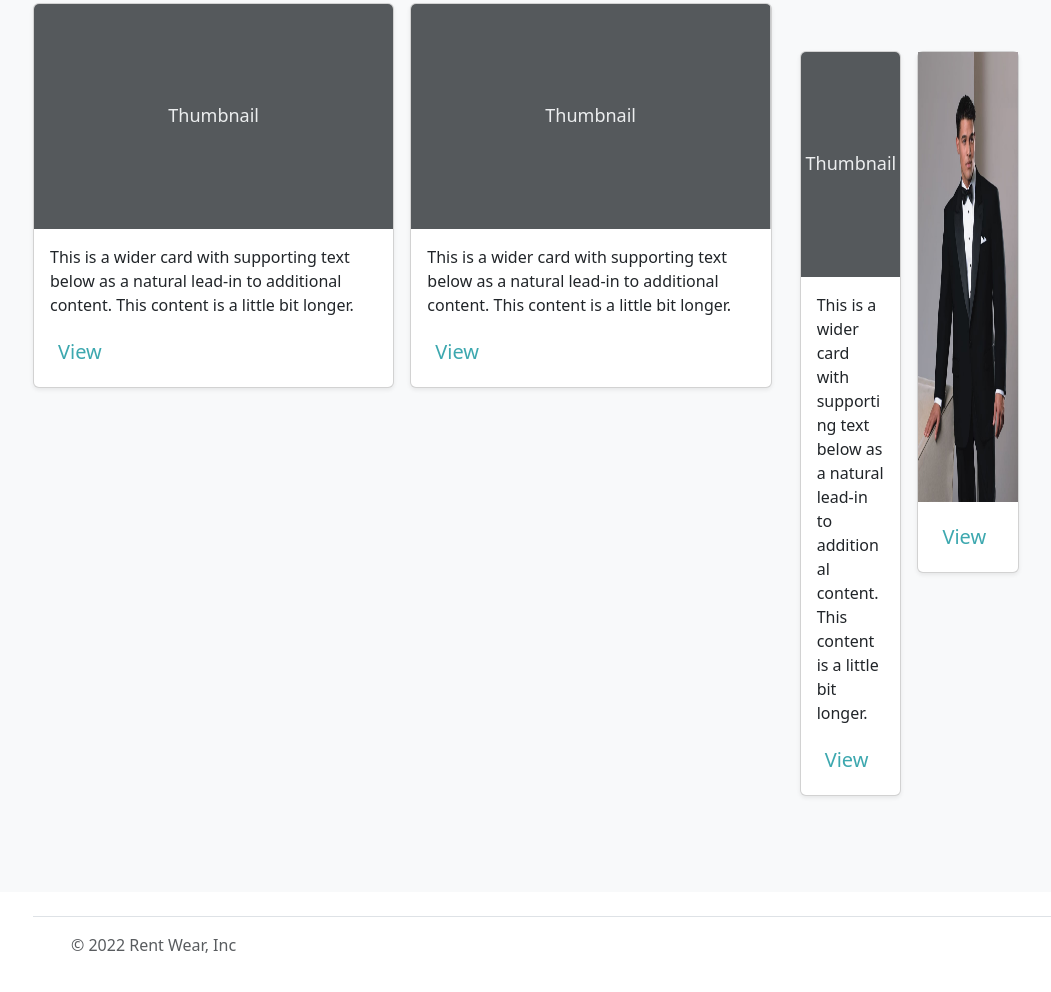
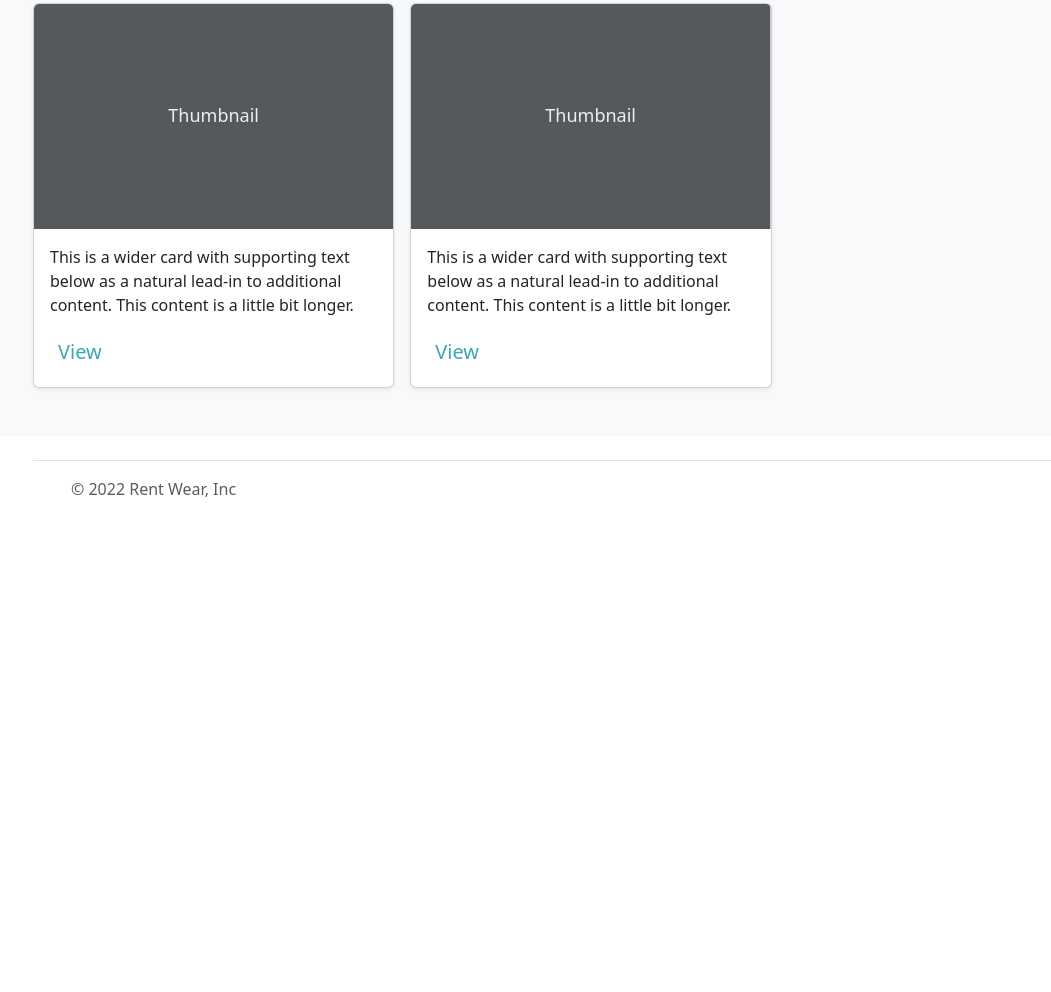
Before and after one commit to KamarynR/RentWear, a plain HTML site: page Shop.html in a window 1280 px wide. Shown: the part 2836-3828 px from the top of the page, without its empty margins (49-1100 px from the left). After the commit the page ends 3377 px from the top, so only its background shows below. Drawn offline with nearby package versions, Linux system fonts and the light colour scheme.

Commit message:
Update Shop.html

```diff
--- a/Shop.html
+++ b/Shop.html
@@ -300,37 +300,7 @@
                     </div>
                   </div>
                 </div>
-                <div class="album py-5 bg-light">
-                    <div class="container">
 
-                      <div class="row row-cols-1 row-cols-sm-2 row-cols-md-3 g-3">
-                        <div class="col">
-                          <div class="card shadow-sm">
-                            <svg class="bd-placeholder-img card-img-top" width="100%" height="225" xmlns="http://www.w3.org/2000/svg" role="img" aria-label="Placeholder: Thumbnail" preserveAspectRatio="xMidYMid slice" focusable="false"><title>Placeholder</title><rect width="100%" height="100%" fill="#55595c"/><text x="50%" y="50%" fill="#eceeef" dy=".3em">Thumbnail</text></svg>
-
-                            <div class="card-body">
-                              <p class="card-text">This is a wider card with supporting text below as a natural lead-in to additional content. This content is a little bit longer.</p>
-                              <div class="d-flex justify-content-between align-items-center">
-                                <div class="btn-group">
-                                  <button type="button" class="btn btn-sm btn-outline-secondary">View</button>
-                                </div>
-                              </div>
-                            </div>
-                          </div>
-                        </div>
-                        <div class="col">
-                          <div class="card shadow-sm">
-                            <img src="ninthfit.jpg"  width="100%" height="450" xmlns="http://www.w3.org/2000/svg" role="img" aria-label="Placeholder: Thumbnail" preserveAspectRatio="xMidYMid slice" focusable="false"><title>Placeholder</title><rect width="100%" height="100%" fill="#55595c"/><text x="50%" y="50%" fill="#eceeef" dy=".3em">
-
-                            <div class="card-body">
-                              <div class="d-flex justify-content-between align-items-center">
-                                <div class="btn-group">
-                                  <button type="button" class="btn btn-sm btn-outline-secondary">View</button>
-                                </div>
-                              </div>
-                            </div>
-                          </div>
-                        </div>
                       </div>
                     </div>
                   </div>
```
